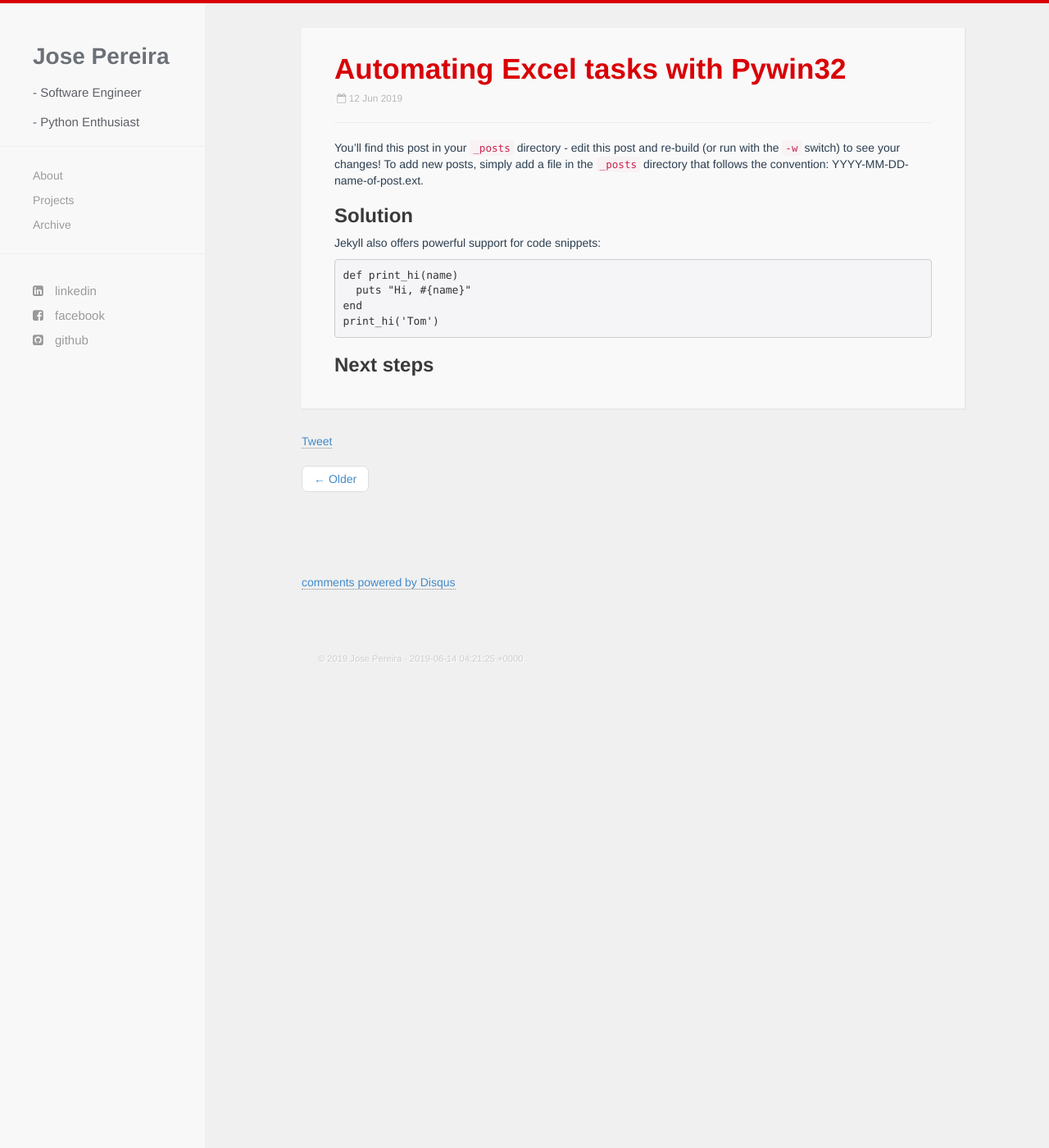
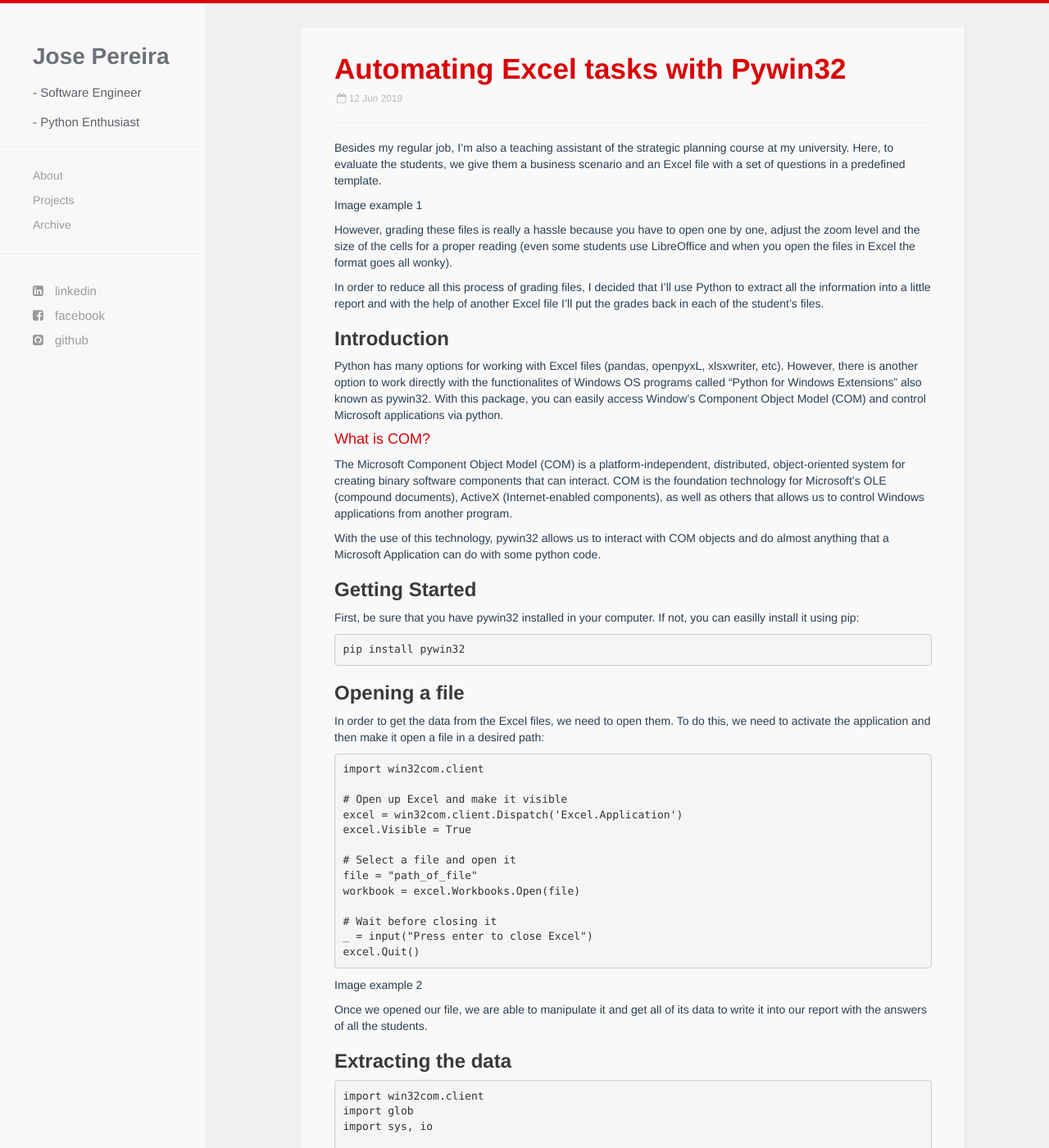
Before and after one commit to jpereiran/jpereiran.github.io, a Jekyll site: the page built from _posts/2019-12-04-Excel-automation-with-pywin32.markdown, in a window 1280 px wide and 1400 px high. Shown: the whole window at 82% size. Built offline with Jekyll 4.4.1, drawn with Linux system fonts in a browser that asks for light colours; nearby versions of some CDN libraries; Markdown is read by kramdown in place of the engine named in the settings; comment, search, counter and statistics services are not loaded; some of the changed text lies outside the part shown.

Commit message:
Update 2019-12-04-Excel-automation-with-pywin32.markdown

```diff
--- a/_posts/2019-12-04-Excel-automation-with-pywin32.markdown
+++ b/_posts/2019-12-04-Excel-automation-with-pywin32.markdown
@@ -1,21 +1,139 @@
 ---
 title:  "Automating Excel tasks with Pywin32"
 date:   2019-06-12 20:45:16
-categories: code
+categories: articles
 ---
 
-You'll find this post in your `_posts` directory - edit this post and re-build (or run with the `-w` switch) to see your changes!
-To add new posts, simply add a file in the `_posts` directory that follows the convention: YYYY-MM-DD-name-of-post.ext.
+Besides my regular job, I'm also a teaching assistant of the strategic planning course at my university. Here, to evaluate the students, we give them a business scenario and an Excel file with a set of questions in a predefined template.
 
-### Solution
+Image example 1
 
-Jekyll also offers powerful support for code snippets:
+However, grading these files is really a hassle because you have to open one by one, adjust the zoom level and the size of the cells for a proper reading (even some students use LibreOffice and when you open the files in Excel the format goes all wonky).
+
+In order to reduce all this process of grading files, I decided that I'll use Python to extract all the information into a little report and with the help of another Excel file I'll put the grades back in each of the student's files.
+
+### Introduction
+
+Python has many options for working with Excel files (pandas, openpyxL, xlsxwriter, etc). However, there is another option to work directly with the functionalites of Windows OS programs called “Python for Windows Extensions” also known as pywin32. With this package, you can easily access Window’s Component Object Model (COM) and control Microsoft applications via python.
+
+#### What is COM?
+
+The Microsoft Component Object Model (COM) is a platform-independent, distributed, object-oriented system for creating binary software components that can interact. COM is the foundation technology for Microsoft's OLE (compound documents), ActiveX (Internet-enabled components), as well as others that allows us to control Windows applications from another program.
+
+With the use of this technology, pywin32 allows us to interact with COM objects and do almost anything that a Microsoft Application can do with some python code.
+
+### Getting Started
+
+First, be sure that you have pywin32 installed in your computer. If not, you can easilly install it using pip:
 
 {% highlight pyhon %}
-def print_hi(name)
-  puts "Hi, #{name}"
-end
-print_hi('Tom')
+pip install pywin32
 {% endhighlight %}
 
+### Opening a file
+
+In order to get the data from the Excel files, we need to open them. To do this, we need to activate the application and then make it open a file in a desired path:
+
+{% highlight pyhon %}
+import win32com.client
+
+# Open up Excel and make it visible
+excel = win32com.client.Dispatch('Excel.Application')
+excel.Visible = True
+
+# Select a file and open it
+file = "path_of_file"
+workbook = excel.Workbooks.Open(file)
+
+# Wait before closing it
+_ = input("Press enter to close Excel")
+excel.Quit()
+{% endhighlight %}
+
+Image example 2
+
+Once we opened our file, we are able to manipulate it and get all of its data to write it into our report with the answers of all the students.
+
+### Extracting the data
+
+
+{% highlight pyhon %}
+import win32com.client
+import glob
+import sys, io
+
+# Open up Excel and make it visible (actually you don't need to make it visible)
+excel = win32com.client.Dispatch('Excel.Application')
+excel.Visible = True
+
+# Select the path of the folder with all the files
+files = glob.glob("D:/Users/josepereiran/Desktop/Lab3/LabPrevio/H-0982/*.xlsx")
+
+# Redirect the stdout to a file
+orig_stdout = sys.stdout
+bk = io.open("Answers_Report.txt", mode="w", encoding="utf-8")
+sys.stdout = bk
+
+# Go through all the files in the folder
+for file in files:
+	print(file.split('\\')[1])
+	wb_data = excel.Workbooks.Open(file)
+
+  # Get the answers to the Q1A
+	mission=wb_data.Worksheets("1ayb_MisiónyVisiónFutura").Range("C6")
+	vision =wb_data.Worksheets("1ayb_MisiónyVisiónFutura").Range("C7")
+	print("Question 1A")
+	print("Mission:",mission)
+	print("Vision:" ,vision)
+	print()
+
+  # Get the answers to the Q2A
+	oe1=wb_data.Worksheets("1ayb_MisiónyVisiónFutura").Range("C14")
+	ju1=wb_data.Worksheets("1ayb_MisiónyVisiónFutura").Range("D14")
+	oe2=wb_data.Worksheets("1ayb_MisiónyVisiónFutura").Range("C15")
+	ju2=wb_data.Worksheets("1ayb_MisiónyVisiónFutura").Range("D15")
+	print("Question 1B")
+	print("OEN1:",oe1, "- JUSTIF:",ju1)
+	print("OEN2:",oe2, "- JUSTIF:",ju2)
+	print()
+
+  # Get the answers to the Q2A
+	mision=wb_data.Worksheets("2a_MisionyVisionSI").Range("C6")
+	vision=wb_data.Worksheets("2a_MisionyVisionSI").Range("C7")
+	print("PREGUNTA 2A")
+	print("Misión SI:",mision)
+	print("Visión SI:",vision)
+	print()
+
+  # Get the answers to the Q3A
+	print("PREGUNTA 3A")
+	for i in range(5,13):
+		proy=wb_data.Worksheets("3a_ProySI").Range("B"+str(i))
+		desc=wb_data.Worksheets("3a_ProySI").Range("D"+str(i))
+		mcfr=wb_data.Worksheets("3a_ProySI").Range("E"+str(i))
+		tipo=wb_data.Worksheets("3a_ProySI").Range("F"+str(i))
+		print("\tProyecto:",proy)
+		print("\tDescripción:",desc)
+		print("\tMacFarlan:",mcfr,"- Tipo",tipo)
+		print()
+
+  # Close the file without saving
+	wb_data.Close(True)
+
+# Closing Excel and restoring the stdout
+sys.stdout = orig_stdout
+bk.close()
+excel.Quit()
+{% endhighlight %}
+
+
+
+Image example 3
+
+### Conclusion
+My preference is to try to stick with python as much as possible for my day-to-day data analysis. However, it is important to know when other technologies can streamline the process or make the results have a bigger impact. Microsoft’s COM technology is a mature technology and can be used effectively through python to do tasks that might be too difficult to do otherwise. Hopefully this article has given you some ideas on how to incorporate this technique into your own workflow.
+
 ### Next steps
+With this example, I showed you how to open an set of Excel files with the same structure form a folder and extract all of its data into a .txt report and into an Excel template to grade the different questions in each of the files.
+
+In the next tutorial, I'll show you how to read this file with the grades and place them and the comments in each of the student files to avoid the work of opening each individual file and working directly in them.
```
